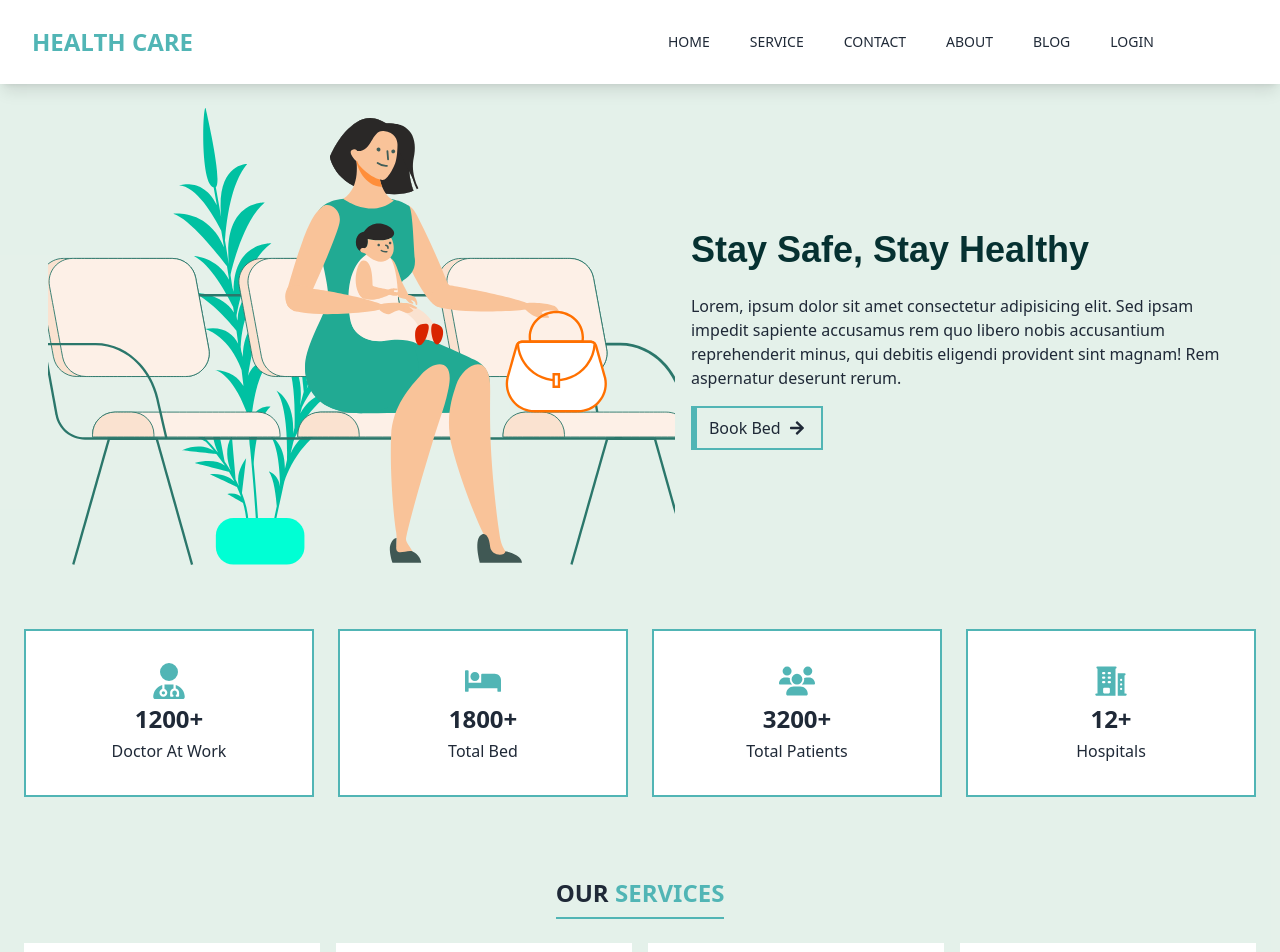
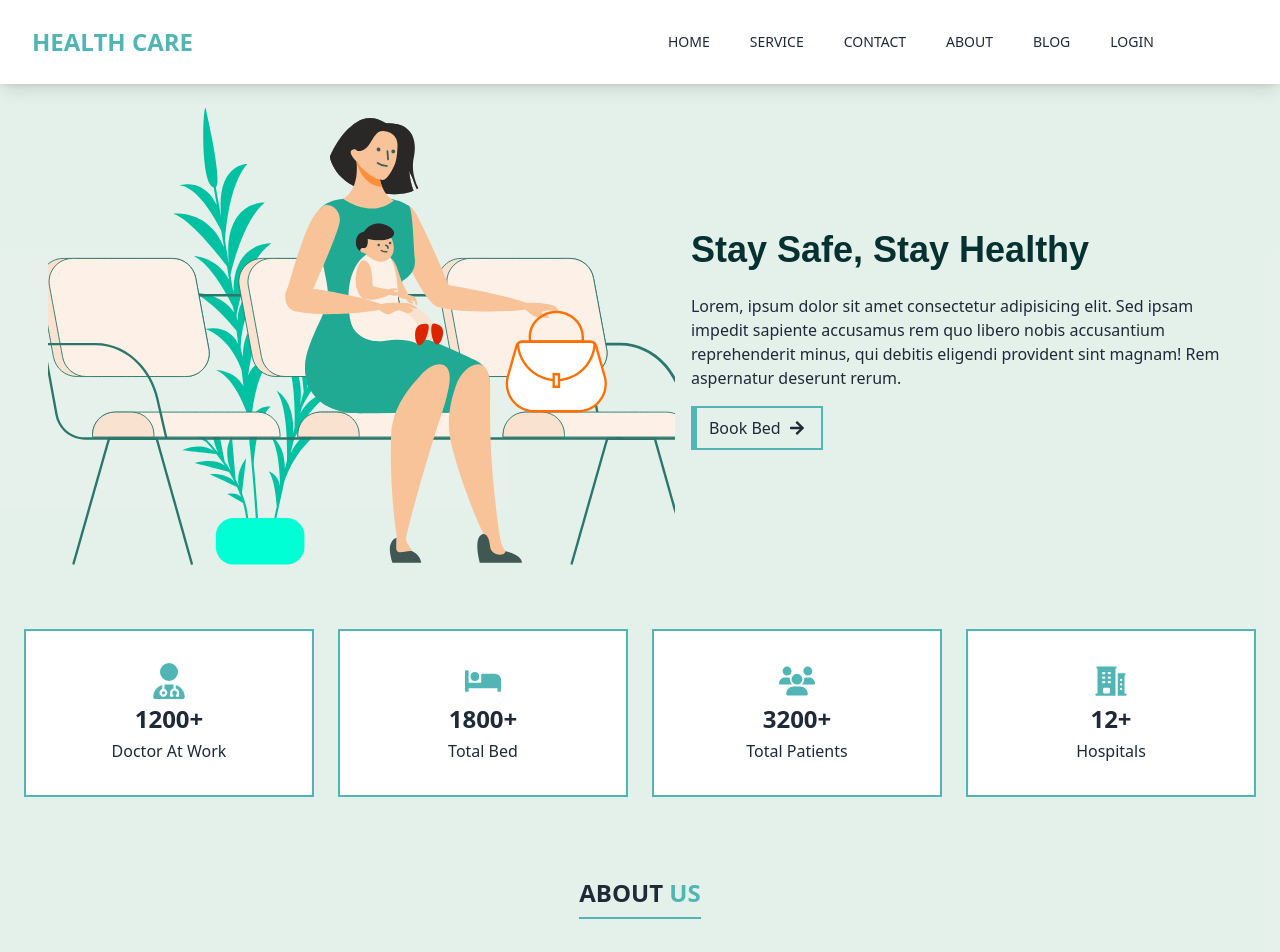
Before and after one commit to 0rakib0/Hospital-Management-Client, a React (Vite) app: page / in a window 1280 px wide. Shown: the top 952 px of the page. Built offline with nearby package versions, Linux system fonts and the light colour scheme.

Commit message:
about us section create

```diff
--- /dev/null
+++ b/src/Pages/Home/AboutUs.jsx
@@ -0,0 +1,19 @@
+import SectionTitle from "./SectionTitle"
+
+const AboutUs = () =>{
+    return (
+        <div className="md:mt-20 mt-10">
+            <SectionTitle title1='ABOUT' title2='US'></SectionTitle>
+            <div>
+                <div>
+
+                </div>
+                <div>
+
+                </div>
+            </div>
+        </div>
+    )
+}
+
+export default AboutUs
--- a/src/Pages/Home/Home.jsx
+++ b/src/Pages/Home/Home.jsx
@@ -1,3 +1,4 @@
+import AboutUs from "./AboutUs"
 import Banner from "./Banner"
 import ComplatedService from "./ComplatedService"
 import Service from "./Services"
@@ -7,6 +8,7 @@ const Home = () =>{
         <div className="mx-6">
             <Banner></Banner>
             <ComplatedService></ComplatedService>
+            <AboutUs></AboutUs>
             <Service></Service>
         </div>
     )
```
